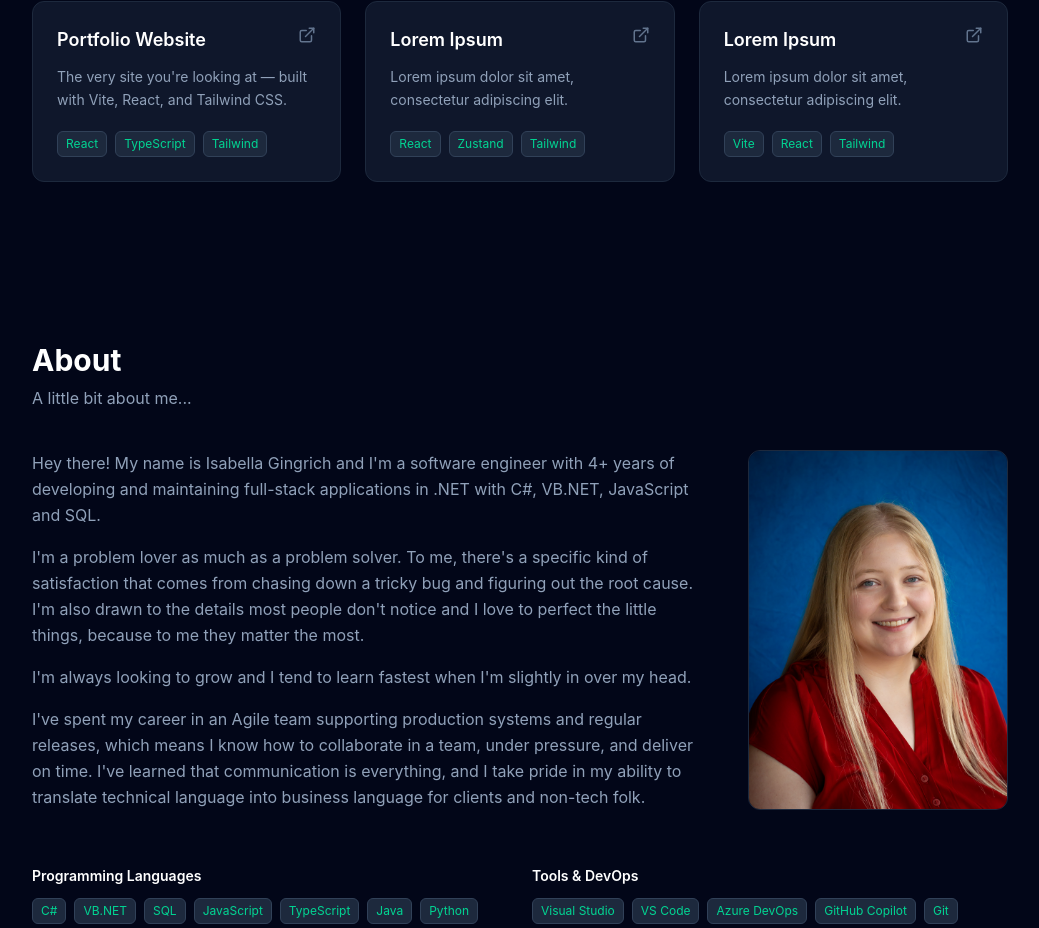
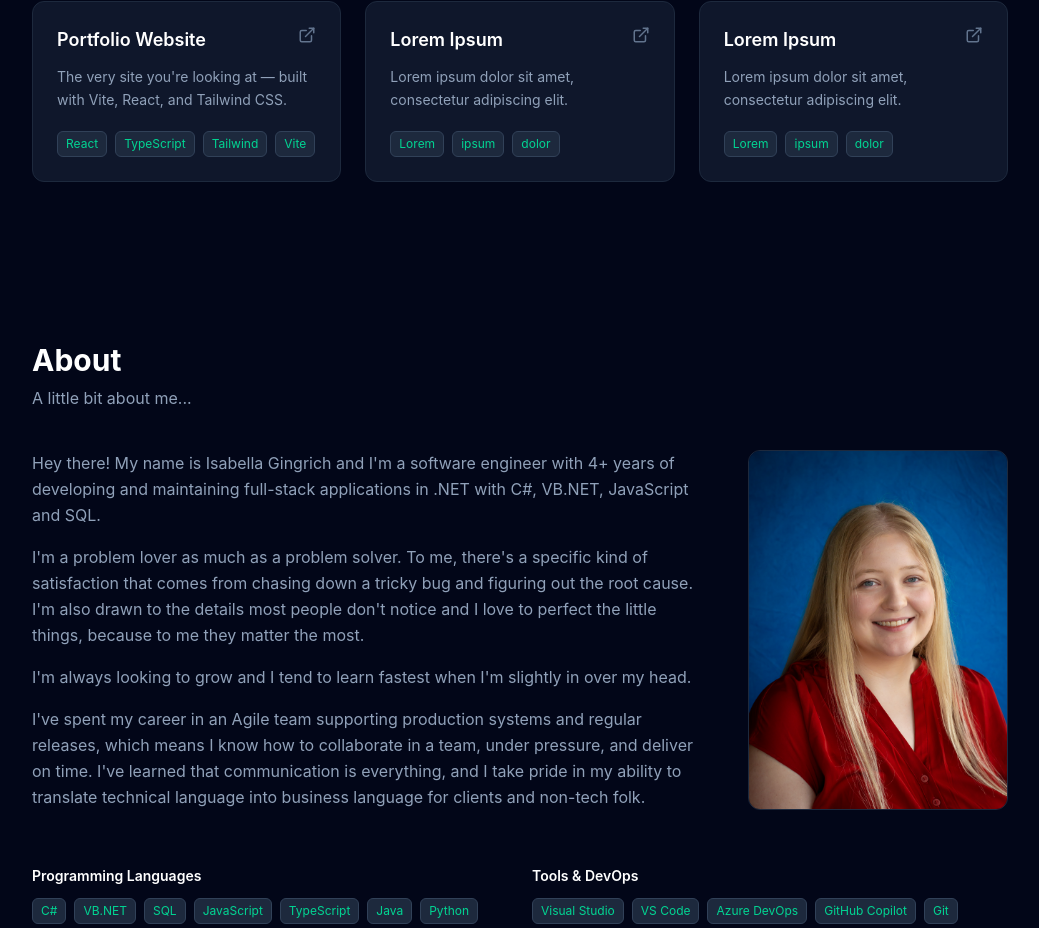
Before and after one commit to isabellagingrich/isabellagingrich.github.io, a React (Vite) app: page / in a window 1280 px wide. Shown: the part 1470-2398 px from the top of the page, without its empty margins (120-1159 px from the left). Built offline with nearby package versions, Linux system fonts and the light colour scheme.

Commit message:
tweaked projects section

```diff
--- a/src/App.tsx
+++ b/src/App.tsx
@@ -39,19 +39,19 @@ const projects = [
   {
     title: "Portfolio Website",
     description: "The very site you're looking at — built with Vite, React, and Tailwind CSS.",
-    tags: ["React", "TypeScript", "Tailwind"],
+    tags: ["React", "TypeScript", "Tailwind", "Vite"],
     link: "https://www.isabellagingrich.com/",
   },
   {
     title: "Lorem Ipsum",
     description: "Lorem ipsum dolor sit amet, consectetur adipiscing elit.",
-    tags: ["React", "Zustand", "Tailwind"],
+    tags: ["Lorem", "ipsum", "dolor"],
     link: "https://github.com",
   },
   {
     title: "Lorem Ipsum",
     description: "Lorem ipsum dolor sit amet, consectetur adipiscing elit.",
-    tags: ["Vite", "React", "Tailwind"],
+    tags: ["Lorem", "ipsum", "dolor"],
     link: "https://github.com",
   },
 ];
```
